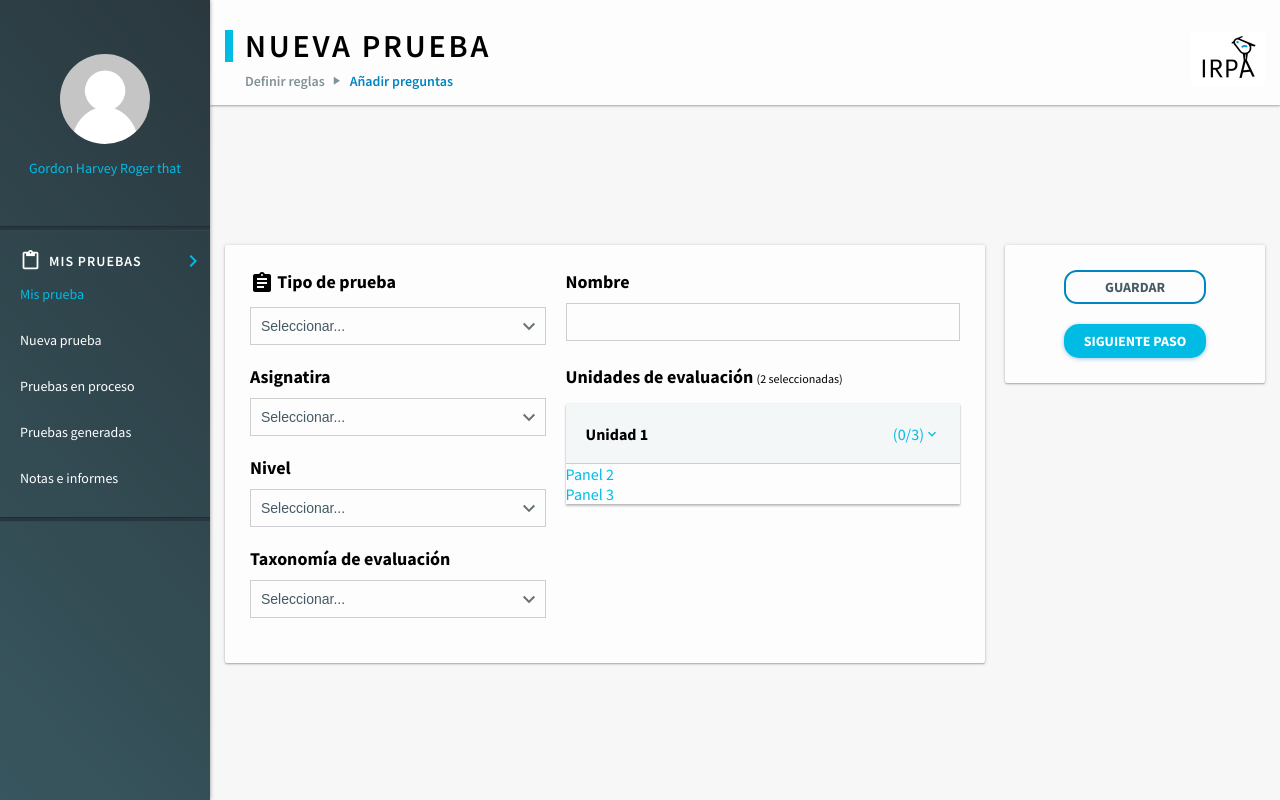
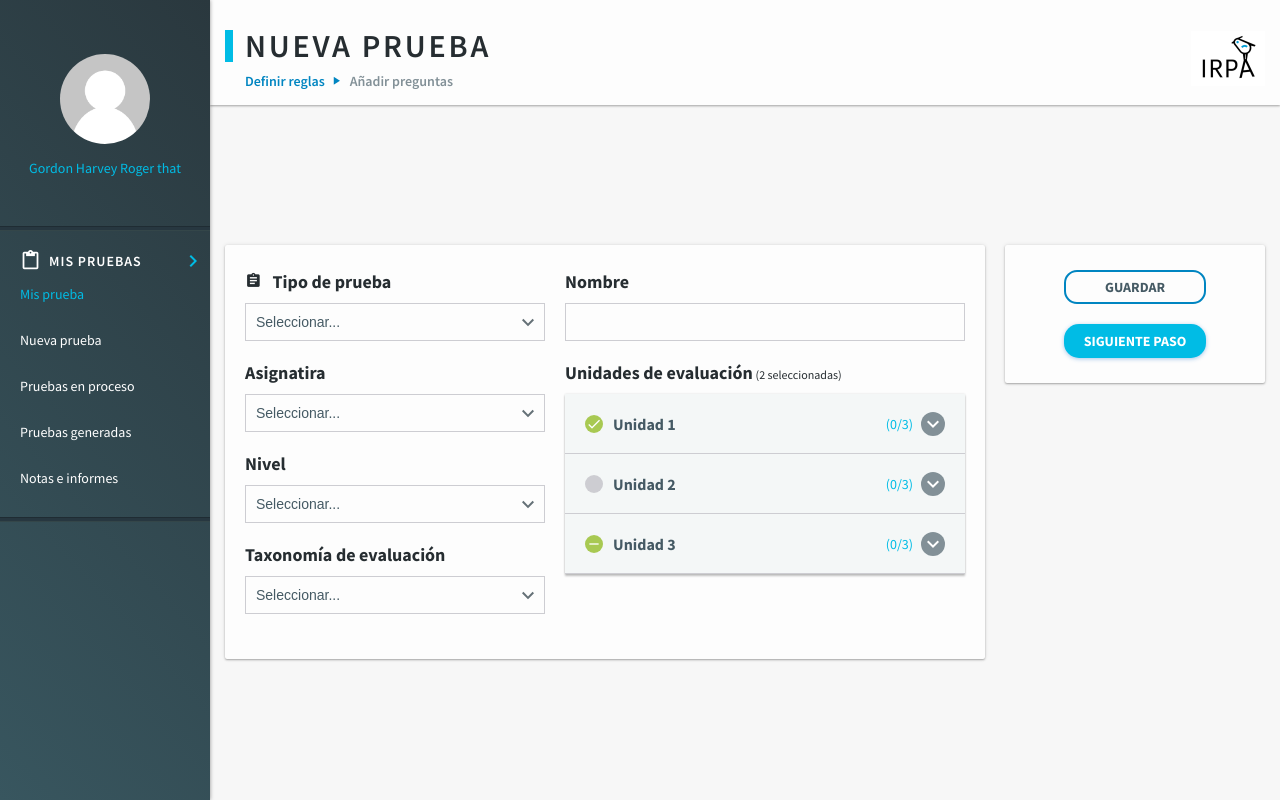
Before and after one commit to gabe0005/irpa, a PHP site: page /crear-prueba.php in a window 1280 px wide. Run offline with PHP 8.4, Linux system fonts and the light colour scheme.

Commit message:
avance en crear prueba y base de nueva prueba vacía

```diff
--- a/crear-prueba.php
+++ b/crear-prueba.php
@@ -7,8 +7,8 @@
             <div class="grow">
                 <h1>Nueva prueba</h1>
                 <div class="breadcrumbs">
-                    <span>Definir reglas</span>
-                    <span class="current">Añadir preguntas</span>
+                    <span class="current">Definir reglas</span>
+                    <span>Añadir preguntas</span>
                 </div>
             </div>
             <div class="logo">
@@ -65,13 +65,16 @@
 
                     <dl class="accordion">
                         <dt class="panel-head flex v-center between">
-                            <div>
-                                <div class="check-status"></div>
+                            <div class="flex v-center">
+                                <label class="check-status all"><!-- check-status es distinto al checkbox de abajo ya que tiene 3 estados: todos, algunos y ninguno checkqueado, alternen entre las clases "all", "none" y "some" para hacer el cambio de look -->
+                                    <input type="checkbox"/>
+                                    <div class="selector"></div>
+                                </label>
                                 <h4>Unidad 1</h4>
                             </div>
                             <a class="flex center">
                                 <span>(0/3)</span>
-                                <i class="material-icons">keyboard_arrow_down</i>
+                                <div class="arrow-collapse"></div>
                             </a>
                         </dt>
                         <dd>
@@ -86,14 +89,56 @@
                                 <span>Ítem 2</span>
                             </label>
                         </dd>
-                        <dt class="pane-head">
-                            <a href="">Panel 2</a>
+                        <dt class="panel-head flex v-center between">
+                            <div class="flex v-center">
+                                <label class="check-status none">
+                                    <input type="checkbox"/>
+                                    <div class="selector"></div>
+                                </label>
+                                <h4>Unidad 2</h4>
+                            </div>
+                            <a class="flex center">
+                                <span>(0/3)</span>
+                                <div class="arrow-collapse"></div>
+                            </a>
                         </dt>
                         <dd>
-                            Donec nec justo eget felis facilisis fermentum. Aliquam porttitor mauris sit amet orci. Aenean dignissim pellentesque felis.
+                            <label class="checkbox flex v-center">
+                                <input type="checkbox"/>
+                                <div class="selector"></div>
+                                <span>Ítem 1</span>
+                            </label>
+                            <label class="checkbox flex v-center">
+                                <input type="checkbox"/>
+                                <div class="selector"></div>
+                                <span>Ítem 2</span>
+                            </label>
                         </dd>
-                        <dt><a href="">Panel 3</a></dt>
-                        <dd>Lorem ipsum dolor sit amet, consectetuer adipiscing elit. Phasellus hendrerit. Pellentesque aliquet nibh nec urna. In nisi neque, aliquet vel, dapibus id, mattis vel, nisi. Sed pretium, ligula sollicitudin laoreet viverra, tortor libero sodales leo, eget blandit nunc tortor eu nibh. Nullam mollis. Ut justo. Suspendisse potenti.</dd>
+                        <dt class="panel-head flex v-center between">
+                            <div class="flex v-center">
+                                <label class="check-status some">
+                                    <input type="checkbox"/>
+                                    <div class="selector"></div>
+                                </label>
+                                <h4>Unidad 3</h4>
+                            </div>
+                            <a class="flex center">
+                                <span>(0/3)</span>
+                                <div class="arrow-collapse"></div>
+                            </a>
+                        </dt>
+                        <dd>
+                            <label class="checkbox flex v-center">
+                                <input type="checkbox"/>
+                                <div class="selector"></div>
+                                <span>Ítem 1</span>
+                            </label>
+                            <label class="checkbox flex v-center">
+                                <input type="checkbox"/>
+                                <div class="selector"></div>
+                                <span>Ítem 2</span>
+                            </label>
+                        </dd>
                     </dl>
                 </div>
             </div>
--- a/css/anim.css
+++ b/css/anim.css
@@ -86,21 +86,31 @@
 	from {opacity: 1;}
 	to {opacity: 0.3;}
 }
+@-webkit-keyframes bottom-in {
+	from {-webkit-transform: translateY(100%);}
+	to {-webkit-transform: translateY(0%);}
+}
 @keyframes bottom-in {
 	from {transform: translateY(100%);}
 	to {transform: translateY(0%);}
 }
-@-webkit-keyframes bottom-in {
-	from {-webkit-transform: translateY(100%);}
-	to {-webkit-transform: translateY(0%);}
+@-webkit-keyframes bottom-out {
+	from {-webkit-transform: translateY(0%);}
+	to {-webkit-transform: translateY(100%);}
 }
 @keyframes bottom-out {
 	from {transform: translateY(0%);}
 	to {transform: translateY(100%);}
 }
-@-webkit-keyframes bottom-out {
-	from {-webkit-transform: translateY(0%);}
-	to {-webkit-transform: translateY(100%);}
+@-webkit-keyframes check {
+	0 {-webkit-transform:scale(1);}
+	80% {-webkit-transform: scale(1.2);}
+	100% {-webkit-transform: scale(1);}
+}
+@keyframes check {
+	0 {transform:scale(1);}
+	80% {transform: scale(1.2);}
+    100% {transform: scale(1);}
 }
 
 /* Loader */
--- a/css/style.css
+++ b/css/style.css
@@ -63,10 +63,12 @@
 .page-title {
     grid-column: 1/10;
     grid-row: 1/1;
+    align-self: end;
 }
 .page-info {
     grid-column: 10/end;
     grid-row: 1/1;
+    align-self: end;
 }
 .page-content {
     grid-column: 1/10;
--- a/css/styles.css
+++ b/css/styles.css
@@ -1,6 +1,8 @@
 body {
   font-family: 'Source Sans Pro', sans-serif;
-  background: #F7F7F7; }
+  background: #F7F7F7;
+  color: #262D31;
+  font-size: 14px; }
 
 a {
   color: #00BCE5; }
@@ -94,6 +96,9 @@ input:not([type="checkbox"]):not([type="radio"]) {
   width: 100%;
   margin: 0; }
 
+label {
+  cursor: pointer; }
+
 .breadcrumbs {
   font-size: 14px;
   color: #829097;
@@ -109,8 +114,9 @@ input:not([type="checkbox"]):not([type="radio"]) {
     font-size: 12px; }
   .breadcrumbs .current {
     color: #0085C1; }
-  .breadcrumbs .current:after {
-    display: none; }
+
+.breadcrumbs span:last-child:after {
+  display: none; }
 
 .main-sidebar {
   background-image: linear-gradient(48deg, #38565F 0%, #2A383E 100%);
@@ -212,7 +218,7 @@ input:not([type="checkbox"]):not([type="radio"]) {
   background: #FDFDFD;
   box-shadow: 0 1px 2px 0 rgba(0, 0, 0, 0.3), 0 0 4px 0 rgba(0, 0, 0, 0.1);
   border-radius: 2px;
-  padding: 25px; }
+  padding: 25px 20px; }
   .card .title {
     margin-bottom: 20px; }
 
@@ -318,9 +324,10 @@ table {
 .page-content .title {
   margin-bottom: 10px; }
   .page-content .title i {
-    font-size: 1.5em;
+    font-size: 1.2em;
     vertical-align: middle;
-    margin-bottom: 2px; }
+    margin-right: 8px;
+    transform: translateY(-3px); }
   .page-content .title h3 {
     display: inline-block;
     margin-bottom: 0; }
@@ -329,18 +336,38 @@ table {
 
 .accordion {
   width: 100%;
-  box-shadow: 0 0 2px 0 rgba(0, 0, 0, 0.12), 0 2px 2px 0 rgba(0, 0, 0, 0.24); }
+  box-shadow: 0 0 2px 0 rgba(0, 0, 0, 0.12), 0 2px 2px 0 rgba(0, 0, 0, 0.24);
+  margin: 0;
+  color: #455A64; }
   .accordion dd {
-    margin: 0; }
+    margin: 0;
+    padding: 10px; }
     .accordion dd label {
       padding: 10px 10px;
-      font-size: 14px; }
+      font-size: 14px;
+      cursor: pointer; }
 
 .panel-head {
   padding: 10px 20px;
   height: 60px;
   background-color: #F4F7F7;
   border-bottom: 1px solid #CDCDD2; }
+  .panel-head a .arrow-collapse {
+    display: block;
+    color: white;
+    font-size: 24px;
+    background-color: #829097;
+    border-radius: 50%;
+    margin-left: 8px;
+    transition: .2s all; }
+  .panel-head a .arrow-collapse:after {
+    content: 'keyboard_arrow_down';
+    font-family: 'Material icons';
+    display: block; }
+  .panel-head a.active .arrow-collapse {
+    background-color: #ACB6BA; }
+  .panel-head a.active .arrow-collapse:after {
+    content: 'keyboard_arrow_up'; }
 
 .checkbox input[type="checkbox"] {
   display: none; }
@@ -351,8 +378,9 @@ table {
   line-height: 18px;
   text-align: center;
   margin-right: 10px;
-  background-color: #A8C952;
-  border-radius: 50%; }
+  background-color: #CDCDD2;
+  border-radius: 50%;
+  transition: all .3s; }
 
 .checkbox input[type="checkbox"]:checked + .selector:after {
   content: 'check';
@@ -361,4 +389,77 @@ table {
   font-size: 16px;
   color: white; }
 
+.checkbox input[type="checkbox"]:checked + .selector {
+  background-color: #A8C952;
+  animation: check .2s ease; }
+
+.checkbox:hover .selector {
+  background-color: #ACB6BA; }
+
+.check-status input[type="checkbox"] {
+  display: none; }
+
+.check-status .selector {
+  width: 18px;
+  height: 18px;
+  line-height: 18px;
+  text-align: center;
+  margin-right: 10px;
+  background-color: #CDCDD2;
+  border-radius: 50%;
+  transition: all .3s; }
+
+.check-status .selector:after {
+  font-family: 'Material icons';
+  display: inline;
+  font-size: 16px;
+  color: white; }
+
+.check-status input[type="checkbox"]:checked + .selector:after {
+  content: 'check'; }
+
+.check-status input[type="checkbox"]:checked + .selector {
+  background-color: #A8C952;
+  animation: check .2s ease; }
+
+.check-status.all .selector {
+  background-color: #A8C952; }
+
+.check-status.all .selector:after {
+  content: 'check'; }
+
+.check-status.some .selector {
+  background-color: #A8C952; }
+
+.check-status.some .selector:after {
+  content: 'remove'; }
+
+/* ============= NUEVA PRUEBA VACIA  ============= */
+.page-info {
+  height: 100%;
+  padding-top: 20px;
+  text-align: center;
+  font-size: 14px; }
+  .page-info .separator {
+    width: 1px;
+    height: 100%;
+    background-color: #CDCDD2;
+    margin: 0 5px;
+    flex-shrink: 0; }
+  .page-info > div {
+    width: 50%; }
+  .page-info .none {
+    color: #0085C1; }
+
+.page-title {
+  padding-left: 20px;
+  font-size: 16px; }
+  .page-title h2, .page-title > div {
+    margin-bottom: 5px; }
+  .page-title a {
+    font-weight: 600;
+    color: #0085C1; }
+  .page-title span {
+    color: #455A64; }
+
 /*# sourceMappingURL=styles.css.map */
--- a/js/sitio.js
+++ b/js/sitio.js
@@ -1,16 +1,14 @@
 // JavaScript Document
 $( document ).ready(function() {
+
+// ACORDEON
 
   var allPanels = $('.accordion > dd').hide();
 
   $('.accordion > dt > a').click(function() {
       $this = $(this);
       $target =  $this.parent().next();
-
-      if(!$target.hasClass('active')){
-         allPanels.removeClass('active').slideUp();
-         $target.addClass('active').slideDown();
-      }
-    return false;
+      $this.toggleClass('active');
+      $target.toggleClass('active').slideToggle();
   });
 });
```
Also changed, not shown: nueva-prueba-vacia.php (added, +58 -0 lines), 1 other file.
